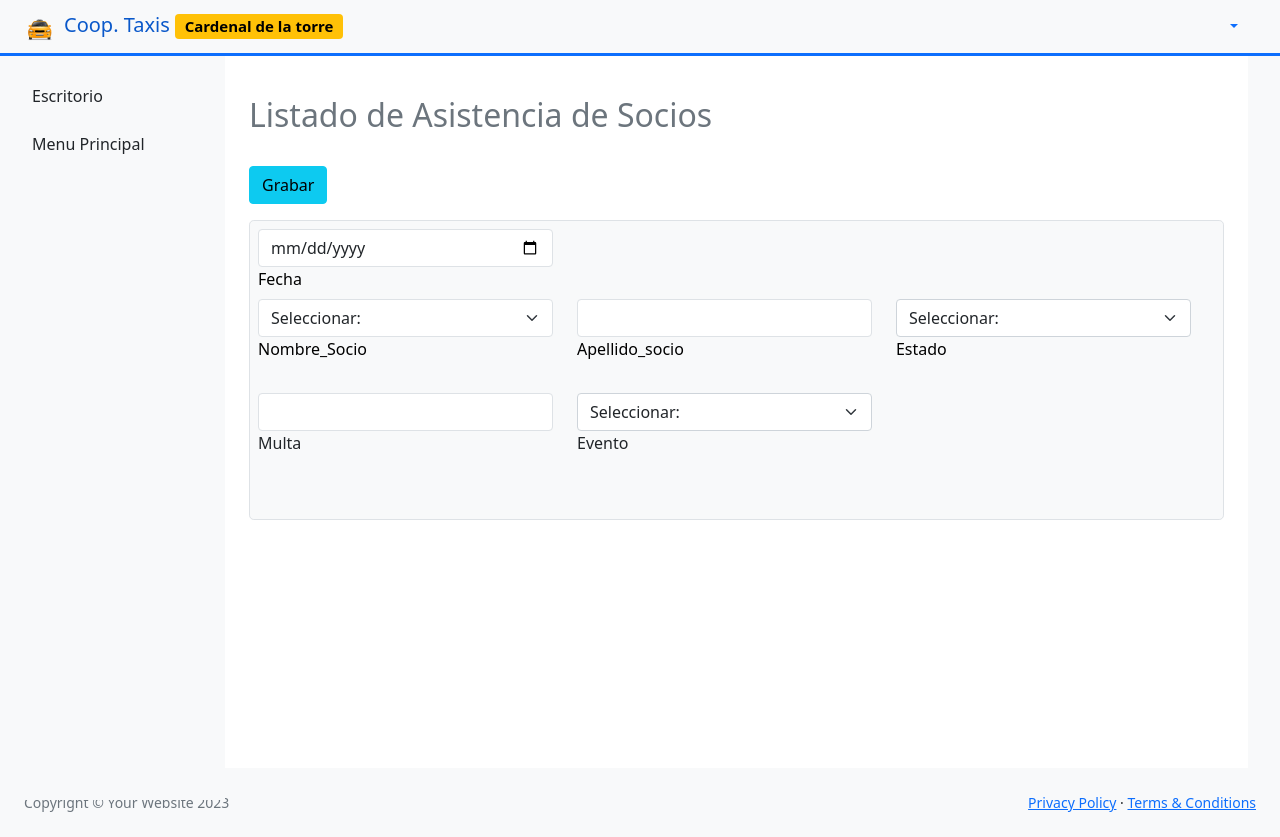
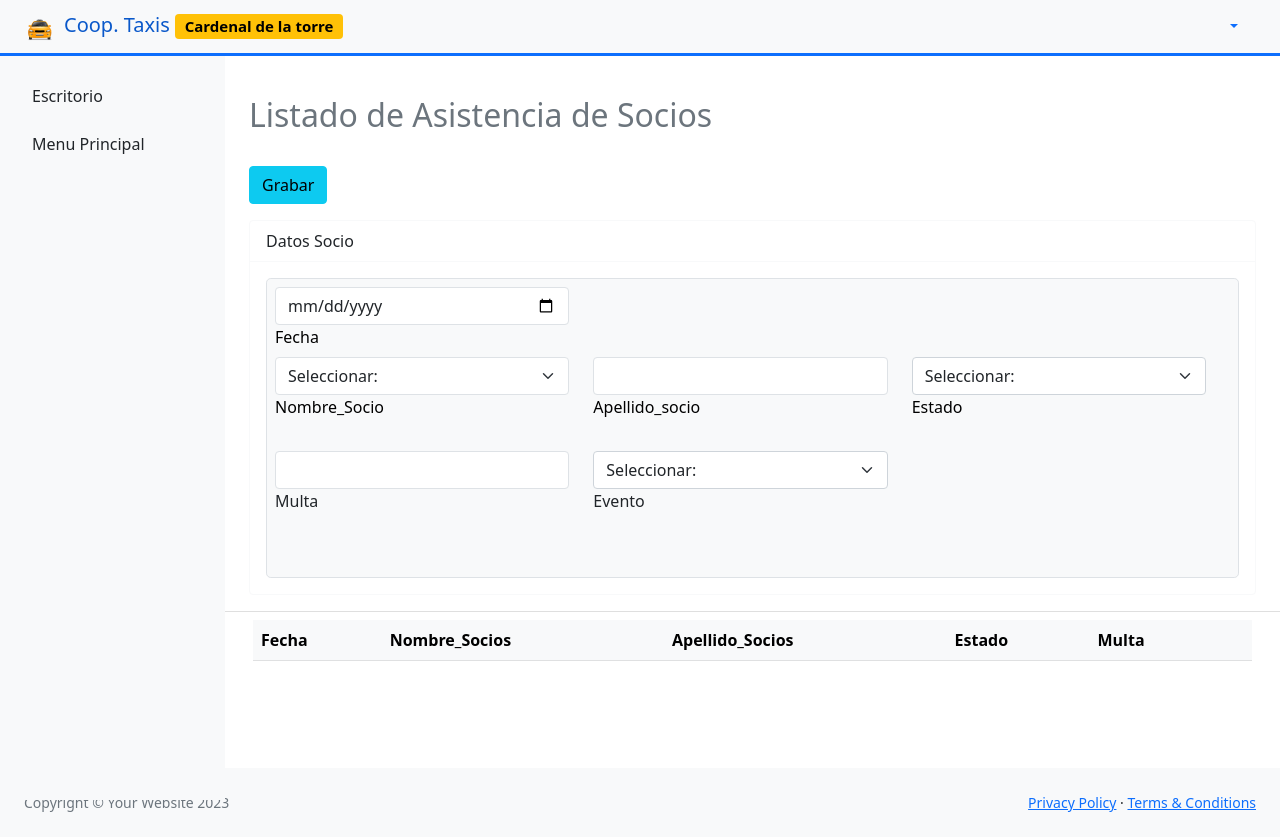
Before and after one commit to Arman2Danny/proyCoop, a PHP site: page /proyCoop/Asistencia in a window 1280 px wide. Run offline with PHP 8.4, Linux system fonts and the light colour scheme; the visitor is signed in with stand-in values (Sample User, id 1); data comes from the database, SQL or seed files in the repository; tables that the repository leaves empty hold one stand-in row (values such as "Sample post"); lists and menus that the app fills with data are empty; some libraries are stand-ins or nearby versions.

Commit message:
listado asistencia socio

```diff
--- a/Assets/js/asistencia.js
+++ b/Assets/js/asistencia.js
@@ -16,9 +16,19 @@ $('#nombre').change(function(){
 
 });
 
-document.getElementById("fecha").addEventListener('change', function(){
+/*document.getElementById("fecha").addEventListener('change', function(){
+    alert("funciona");
     displayData();
-   });
+   });*/
+
+   document.addEventListener('DOMContentLoaded',function(){
+
+
+    displayDataAsistencia();
+
+  console.log("si sirve");
+
+  })
 
    function formatDate(date) {
     var d = new Date(date),
@@ -34,31 +44,21 @@ document.getElementById("fecha").addEventListener('change', function(){
     return [year, month, day].join('-');
 }
 
-function displayData(){
+function displayDataAsistencia(){
     var displayData = "true";
-    var fecha = new Date();
-    var fechaAdd = $('#fecha').val();
 
-  var result=formatDate(fecha);
-
-
-    if(fechaAdd == result ){
   $.ajax({
       url: "Asistencia/displayAsistencia",
       type:"post",
       data:{
-            displaySend: displayData,
-            resultSend: result,
+          displaySend: displayData
       },
       success: function(data,status){
-            console.log(data);
+          $('#displayDataTableAsist').html(data);
 
-            $('#displayDataTableAsistencia').html(data);
+
       }
-    });
-  }else{
-    $('#displayDataTableAsistencia').html('');
-  }
+  })
 
 }
 
@@ -75,7 +75,7 @@ function registrarAsistencia(e){
     //const estado = parseInt(est);
 
 
-    if(evento.value == "" || nombre.value == "" || apellido.value== ""  || estado.value == "" || multa.value =="" || fecha == "" ){
+    if(evento.value == "" || nombre.value == "" || apellido.value== ""  || estado.value == "" || multa.value =="" || fecha.value == "" ){
         Swal.fire({
             position: 'center',
             icon: 'error',
--- a/Controllers/Asistencia.php
+++ b/Controllers/Asistencia.php
@@ -55,10 +55,35 @@
     }
 
     public function displayAsistencia(){
-        if(isset($_POST['displaySend']) AND isset($_POST['resultSend'])){
+
+
+            $table='
+            <div class="container">
+<div class="row">
+<div class="col-lg-12">
+        <table class="table display nowrap bg-light " cellspacing="0" id="mitabla" width="100%" >
+            <thead class="table-light table-striped">
+                <tr>
+                <th>Fecha</th>
+                <th>Nombre_Socios</th>
+                <th>Apellido_Socios</th>
+                 <th>Estado</th>
+                 <th>Multa</th>
+                 <th></th>
+
+                </tr>
+            </thead>
+            ';
+
+            echo $table;
+
+
+
+        /*   if(isset($_POST['displaySend']) AND isset($_POST['resultSend'])){
             $fechaHoy = $_POST['resultSend'];
             echo $fechaHoy;
-           /* $table = '
+
+         $table = '
             <div class="container">
             <div class="row">
             <div class="col-lg-12">
@@ -74,18 +99,18 @@
 
                             </tr>
                         </thead>
-            ';*/
+            ';
             $data = $this->model->getAsistenciaLista($fechaHoy);
-print_r($data);
+
            // echo $table;
-        }
+        }*/
     }
 
     public function insertarAsistencia(){
         $idnombre = $_POST['nombre'];
         $apellido = $_POST['apellido'];
         $estado = $_POST['estado'];
-        $fecha = $_POST['fecha_asist'];
+        $fecha = $_POST['fecha'];
         $multa = $_POST['multa'];
         $evento = $_POST['evento'];
 
--- a/Views/Asistencia/index.php
+++ b/Views/Asistencia/index.php
@@ -8,8 +8,14 @@ require_once "Views/Templates/header.php"
 
 <button class="btn btn-info mb-3" type="button" onclick="registrarAsistencia(event);"><i class="fas fa-save"></i> Grabar </button>
 
+
+
 <!--inicio de formulario de asistencia-->
-<form  class="border p-2 rounded-3 bg-light" id="frmAsistencia">
+<div class="card border-light mb-3" style="width: 100%">
+  <div class="card-header bg-transparent border-light">Datos Socio</div>
+  <div class="card-body text-success">
+
+<form  class="border p-2 rounded-3 bg-light" id="frmAsistencia" method="POST">
 
   <div class="row mb-4">
         <div class="row">
@@ -81,7 +87,16 @@ require_once "Views/Templates/header.php"
        </div>
 </div>
   </form>
+
 <!--fin de formulario-->
 
-<div id="displayDataTableAsistencia" class="mt-3 bg-light p-3 "></div>
+
+
+  </div>
+  <div class="card-footer bg-transparent mb-4">
+  <div id="displayDataTableAsist" class="mb-2"></div>
+  </div>
+
+</div>
+
 <?php require_once "Views/Templates/footer.php"?>
```
Lines whose indentation alone changed are shown as unchanged.
